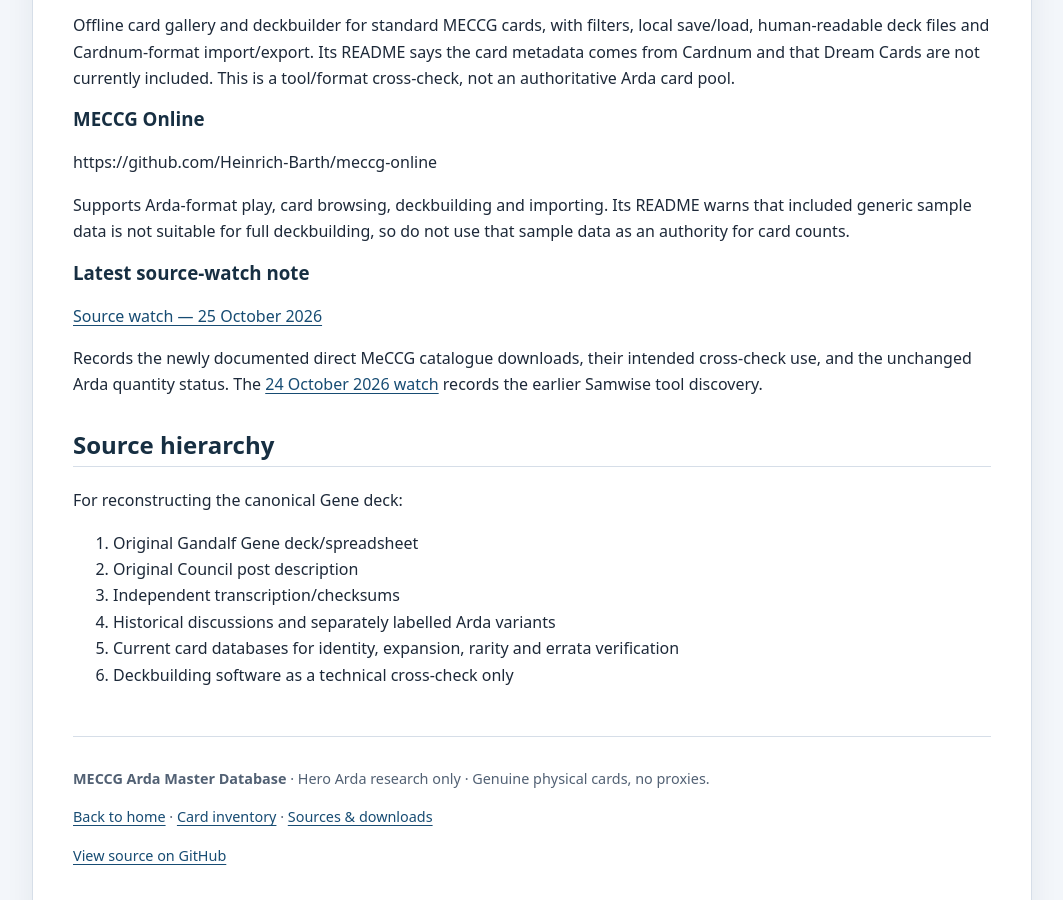
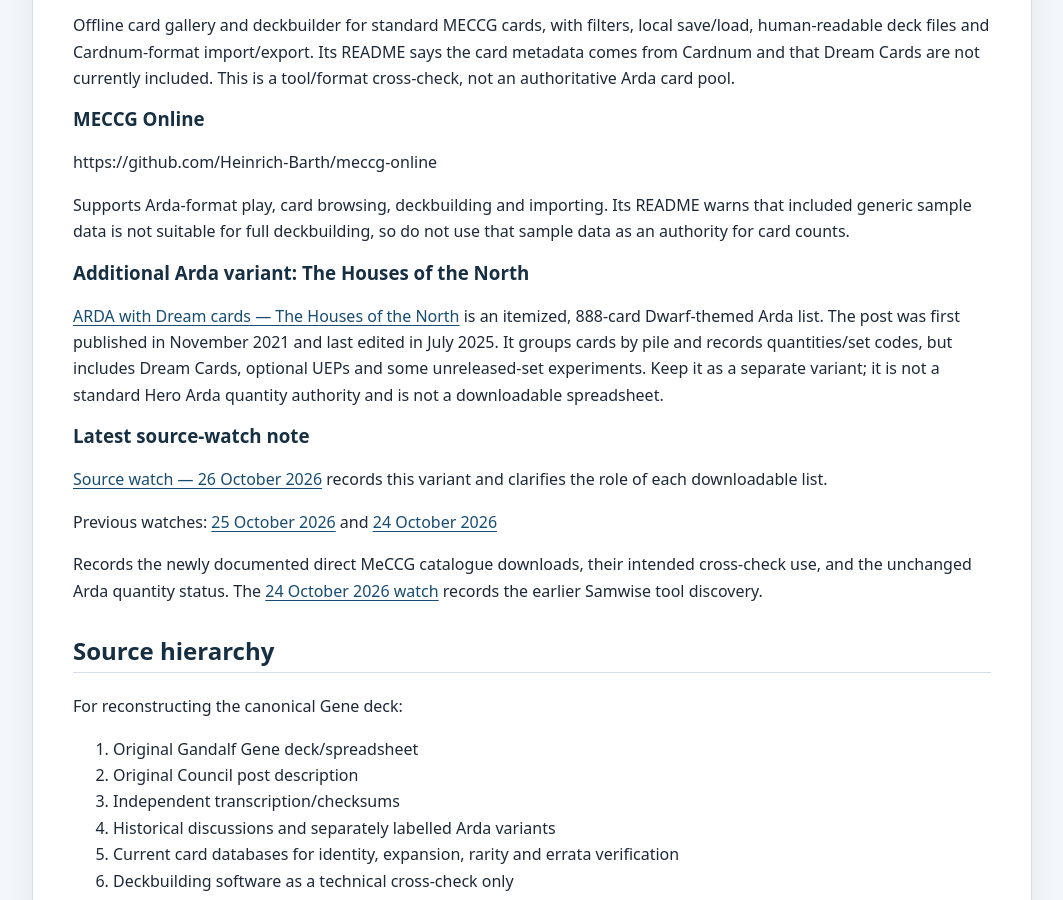
Before and after one commit to JamSpot/meccg-arda-master-database, a Jekyll site: the page built from docs/sources.md, in a window 1280 px wide and 900 px high, scrolled down 1878 px. Shown: the whole window, without its empty margins (108-1171 px from the left). Built offline with Jekyll 4.4.1, drawn with Linux system fonts in a browser that asks for light colours; our own code applies the rules of GitHub Pages for plain Markdown files.

Commit message:
Document Houses of the North Arda variant

```diff
--- a/docs/sources.md
+++ b/docs/sources.md
@@ -57,8 +57,14 @@ https://github.com/Heinrich-Barth/meccg-online
 
 Supports Arda-format play, card browsing, deckbuilding and importing. Its README warns that included generic sample data is not suitable for full deckbuilding, so do not use that sample data as an authority for card counts.
 
+### Additional Arda variant: The Houses of the North
+
+[ARDA with Dream cards — The Houses of the North](https://councilofelrond.org/forum/viewtopic.php?t=4531) is an itemized, 888-card Dwarf-themed Arda list. The post was first published in November 2021 and last edited in July 2025. It groups cards by pile and records quantities/set codes, but includes Dream Cards, optional UEPs and some unreleased-set experiments. Keep it as a separate variant; it is not a standard Hero Arda quantity authority and is not a downloadable spreadsheet.
+
 ### Latest source-watch note
-[Source watch — 25 October 2026](research-watch-2026-10-25.html)
+[Source watch — 26 October 2026](research-watch-2026-10-26.html) records this variant and clarifies the role of each downloadable list.
+
+Previous watches: [25 October 2026](research-watch-2026-10-25.html) and [24 October 2026](research-watch-2026-10-24.html)
 
 Records the newly documented direct MeCCG catalogue downloads, their intended cross-check use, and the unchanged Arda quantity status. The [24 October 2026 watch](research-watch-2026-10-24.html) records the earlier Samwise tool discovery.
 
```
